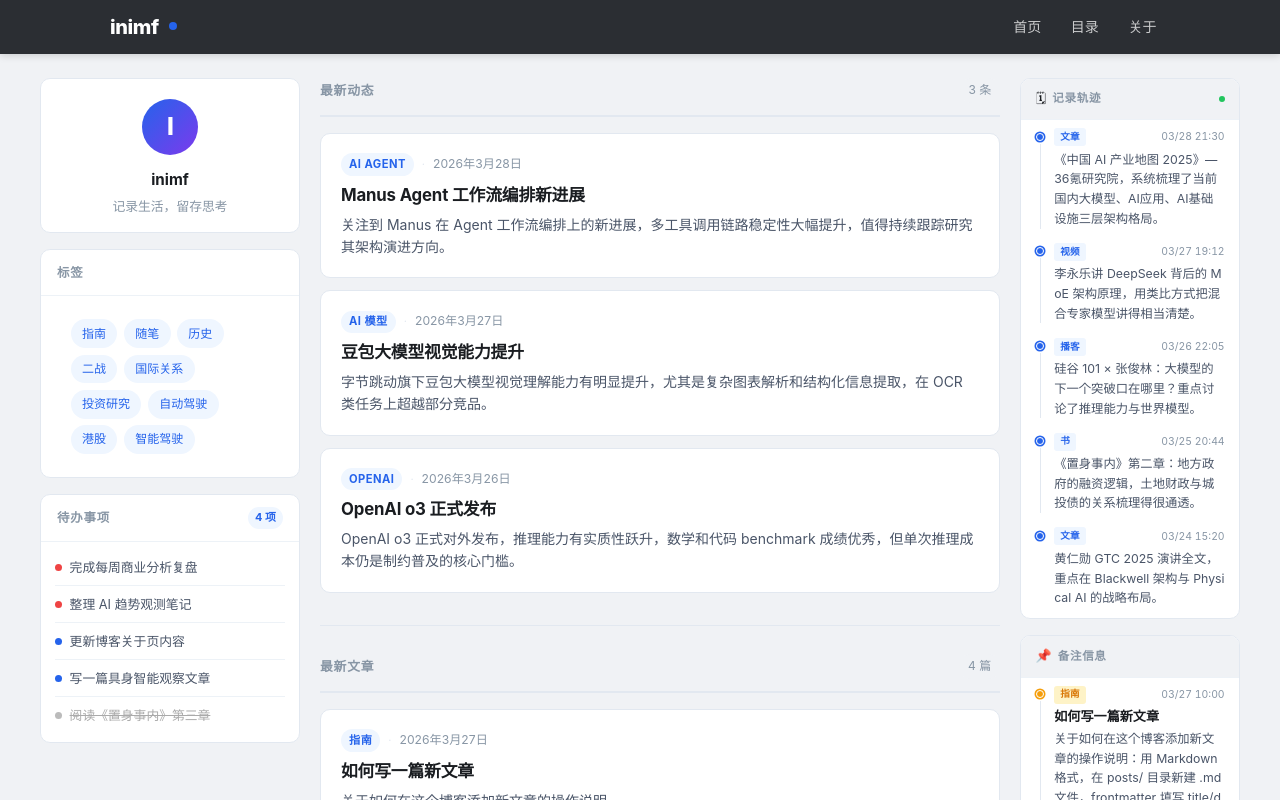
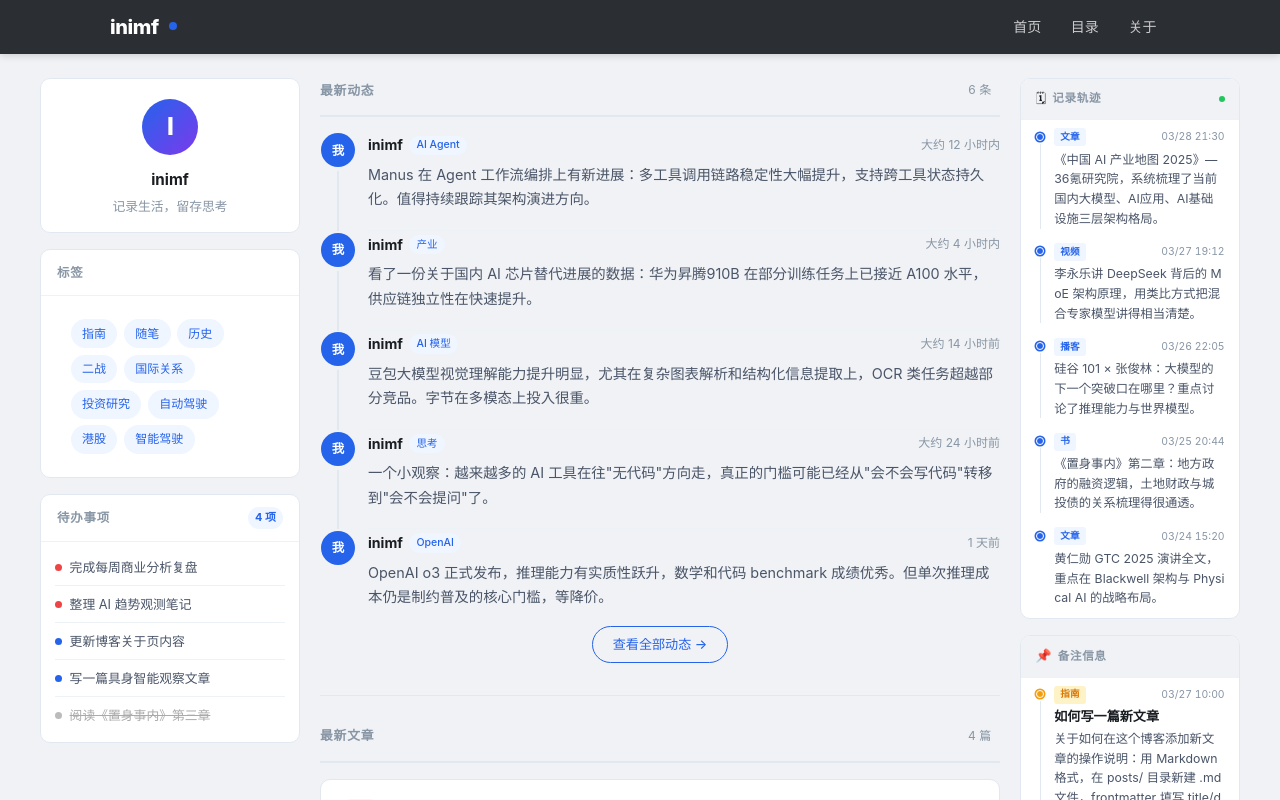
Before and after one commit to web1286/inimf-blog, a Next.js app: page / in a window 1280 px wide. Shown: the top 800 px of the page. Built offline with nearby package versions, Linux system fonts and the light colour scheme.

Commit message:
✨ feat: 最新动态微博/X时间线风格+各板块最多5条

```diff
--- a/pages/index.tsx
+++ b/pages/index.tsx
@@ -2,7 +2,7 @@ import { GetStaticProps } from 'next'
 import Link from 'next/link'
 import Layout from '../components/Layout'
 import { getSortedPostsData } from '../lib/posts'
-import { format } from 'date-fns'
+import { format, formatDistanceToNow } from 'date-fns'
 import { zhCN } from 'date-fns/locale'
 
 interface Post {
@@ -18,64 +18,88 @@ interface HomeProps {
   posts: Post[]
 }
 
-// ===== 最新动态（简讯/突发/短思考，独立维护）=====
+// ===== 最新动态（微博/X 时间线风格，独立维护）=====
 const UPDATES = [
   {
-    date: '2026-03-28',
-    title: 'Manus Agent 工作流编排新进展',
-    summary: '关注到 Manus 在 Agent 工作流编排上的新进展，多工具调用链路稳定性大幅提升，值得持续跟踪研究其架构演进方向。',
+    date: '2026-03-28T21:45:00',
     tags: ['AI Agent'],
+    text: 'Manus 在 Agent 工作流编排上有新进展：多工具调用链路稳定性大幅提升，支持跨工具状态持久化。值得持续跟踪其架构演进方向。',
   },
   {
-    date: '2026-03-27',
-    title: '豆包大模型视觉能力提升',
-    summary: '字节跳动旗下豆包大模型视觉理解能力有明显提升，尤其是复杂图表解析和结构化信息提取，在 OCR 类任务上超越部分竞品。',
-    tags: ['AI 模型'],
+    date: '2026-03-28T14:20:00',
+    tags: ['产业'],
+    text: '看了一份关于国内 AI 芯片替代进展的数据：华为昇腾910B 在部分训练任务上已接近 A100 水平，供应链独立性在快速提升。',
   },
   {
-    date: '2026-03-26',
-    title: 'OpenAI o3 正式发布',
-    summary: 'OpenAI o3 正式对外发布，推理能力有实质性跃升，数学和代码 benchmark 成绩优秀，但单次推理成本仍是制约普及的核心门槛。',
+    date: '2026-03-27T20:10:00',
+    tags: ['AI 模型'],
+    text: '豆包大模型视觉理解能力提升明显，尤其在复杂图表解析和结构化信息提取上，OCR 类任务超越部分竞品。字节在多模态上投入很重。',
+  },
+  {
+    date: '2026-03-27T10:05:00',
+    tags: ['思考'],
+    text: '一个小观察：越来越多的 AI 工具在往"无代码"方向走，真正的门槛可能已经从"会不会写代码"转移到"会不会提问"了。',
+  },
+  {
+    date: '2026-03-26T18:30:00',
     tags: ['OpenAI'],
+    text: 'OpenAI o3 正式发布，推理能力有实质性跃升，数学和代码 benchmark 成绩优秀。但单次推理成本仍是制约普及的核心门槛，等降价。',
+  },
+  {
+    date: '2026-03-25T09:00:00',
+    tags: ['行业'],
+    text: '2025 年 AI 应用层淘汰赛已经开始。功能单一、没有数据飞轮的工具类产品正在被快速整合，差异化壁垒越来越难建。',
   },
 ]
 
 export default function Home({ posts }: HomeProps) {
+  const displayUpdates = UPDATES.slice(0, 5)
+  const displayPosts = posts.slice(0, 5)
+
   return (
     <Layout posts={posts}>
 
-      {/* ========== 板块一：最新动态 ========== */}
+      {/* ========== 板块一：最新动态（微博/X 时间线风格）========== */}
       <div className="feed-section">
         <div className="feed-header">
           <span className="feed-title">最新动态</span>
           <span className="feed-count">{UPDATES.length} 条</span>
         </div>
 
-        <div className="post-feed">
-          {UPDATES.map((item, i) => (
-            <article key={i} className="post-card">
-              <div className="post-card-inner">
-                <div className="post-card-content">
-                  <div className="post-card-meta">
-                    {item.tags && item.tags.length > 0 && (
-                      <>
-                        <span className="post-category-badge">{item.tags[0]}</span>
-                        <span className="post-meta-sep">·</span>
-                      </>
+        {/* 微博/X 时间线 */}
+        <div className="timeline-feed">
+          {displayUpdates.map((item, i) => {
+            const d = new Date(item.date)
+            const relativeTime = formatDistanceToNow(d, { locale: zhCN, addSuffix: true })
+            const exactDate = format(d, 'yyyy年M月d日 HH:mm', { locale: zhCN })
+            return (
+              <div key={i} className={`tl-feed-item${i === displayUpdates.length - 1 ? ' tl-feed-last' : ''}`}>
+                {/* 左侧：头像 + 竖线 */}
+                <div className="tl-feed-left">
+                  <div className="tl-feed-avatar">我</div>
+                  {i < displayUpdates.length - 1 && <div className="tl-feed-line" />}
+                </div>
+                {/* 右侧：内容 */}
+                <div className="tl-feed-right">
+                  <div className="tl-feed-header">
+                    <span className="tl-feed-author">{require('../blog.config').author}</span>
+                    {item.tags && item.tags[0] && (
+                      <span className="tl-feed-tag">{item.tags[0]}</span>
                     )}
-                    <time className="post-date" dateTime={item.date}>
-                      {format(new Date(item.date), 'yyyy年M月d日', { locale: zhCN })}
-                    </time>
+                    <time className="tl-feed-time" title={exactDate}>{relativeTime}</time>
                   </div>
-                  <h2 className="post-card-title">{item.title}</h2>
-                  {item.summary && (
-                    <p className="post-card-summary">{item.summary}</p>
-                  )}
+                  <p className="tl-feed-text">{item.text}</p>
                 </div>
               </div>
-            </article>
-          ))}
+            )
+          })}
         </div>
+
+        {UPDATES.length > 5 && (
+          <div className="feed-more">
+            <Link href="/archive" className="feed-more-link">查看全部动态 →</Link>
+          </div>
+        )}
       </div>
 
       {/* ========== 分隔线 ========== */}
@@ -93,8 +117,9 @@ export default function Home({ posts }: HomeProps) {
             <p>还没有文章，快去写第一篇吧 ✍️</p>
           </div>
         ) : (
+          <>
             <div className="post-feed">
-            {posts.map((post) => (
+              {displayPosts.map((post) => (
                 <article key={post.slug} className="post-card">
                   <div className="post-card-inner">
                     <div className="post-card-content">
@@ -139,6 +164,13 @@ export default function Home({ posts }: HomeProps) {
                 </article>
               ))}
             </div>
+
+            {posts.length > 5 && (
+              <div className="feed-more">
+                <Link href="/archive" className="feed-more-link">查看全部文章 →</Link>
+              </div>
+            )}
+          </>
         )}
       </div>
 
```
Lines whose indentation alone changed are shown as unchanged.
